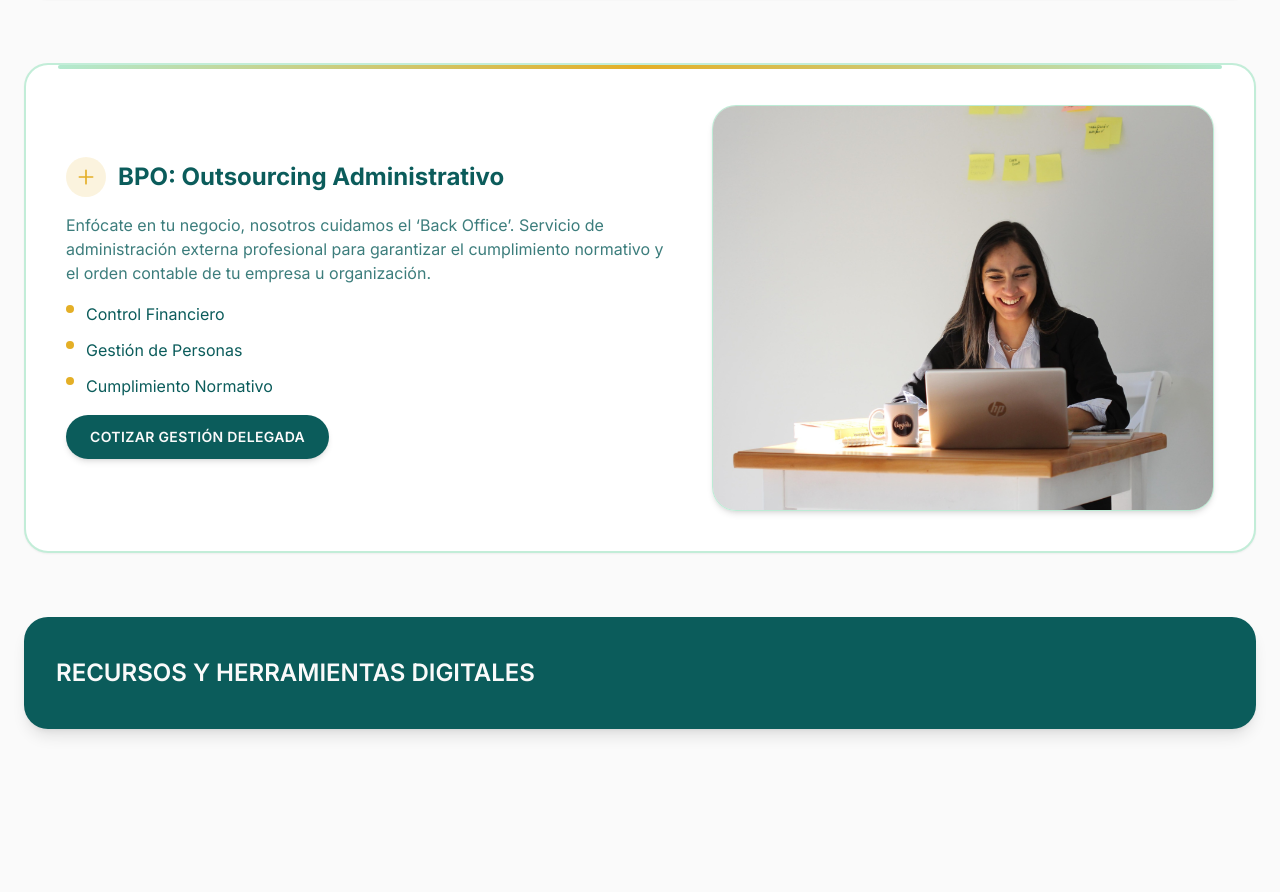
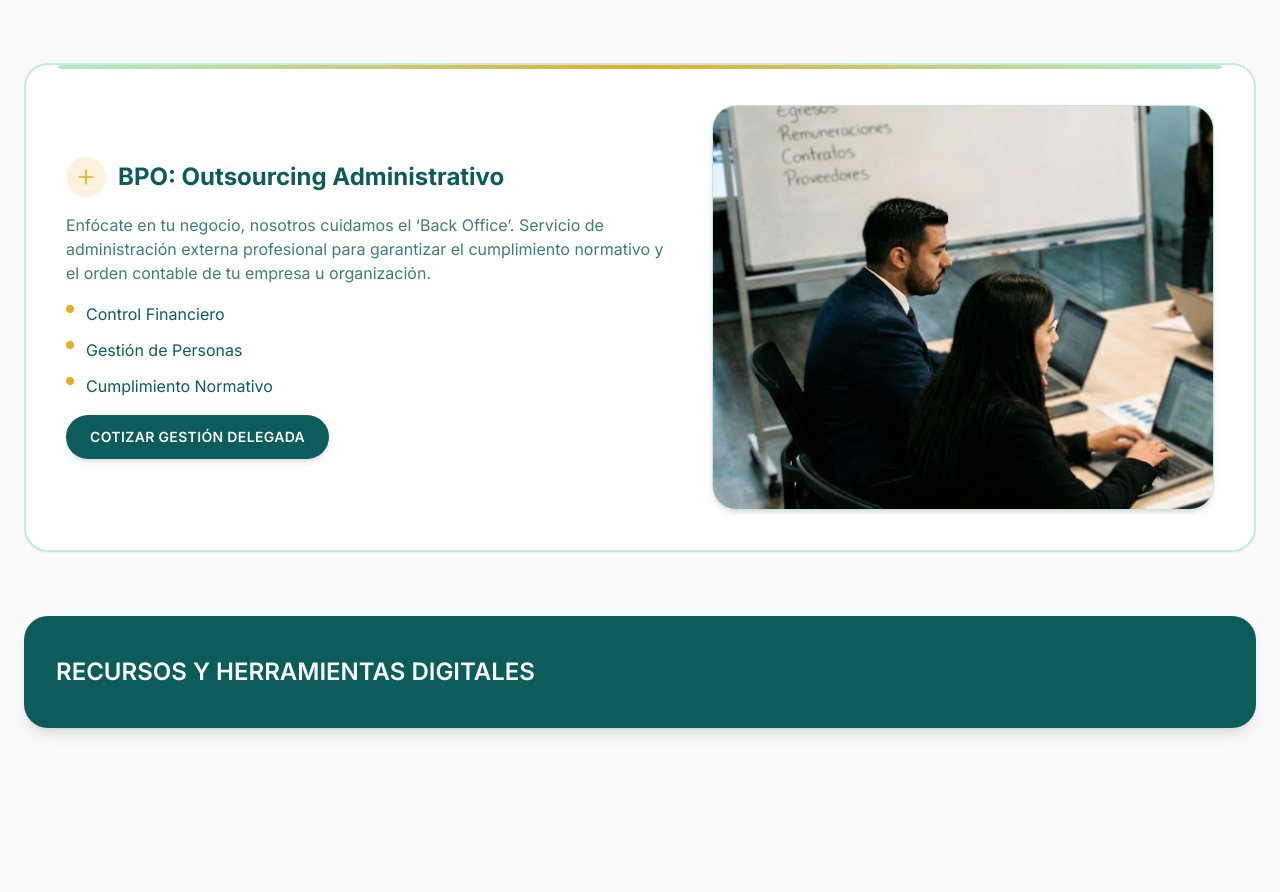
Before and after one commit to medinabenjamin/landing_page_test, a Next.js app: page / in a window 1280 px wide. Shown: the part 1856-2748 px from the top of the page. Built offline with nearby package versions, Linux system fonts and the light colour scheme.

Commit message:
Replace BPO JPG with SVG asset to avoid binary files in PR

```diff
--- a/src/components/ServicesSection.tsx
+++ b/src/components/ServicesSection.tsx
@@ -233,13 +233,13 @@ export default function ServicesSection() {
             </div>
           </div>
           <div className="relative z-10 order-first md:order-last">
-            <div className="overflow-hidden rounded-3xl border border-[#B3E9CF]/80 bg-support/40 shadow-md">
+            <div className="relative aspect-[52/42] w-full overflow-hidden rounded-3xl border border-[#B3E9CF]/80 bg-support/40 shadow-md">
               <Image
-                src="/office-clean.svg"
-                alt="Oficina moderna y ordenada"
-                width={520}
-                height={420}
-                className="h-full w-full object-cover"
+                src="/bpo-team.svg"
+                alt="Equipo de trabajo en reunión administrativa"
+                fill
+                sizes="(min-width: 768px) 40vw, 100vw"
+                className="object-cover"
               />
             </div>
           </div>
```
Also changed, not shown: public/bpo-team.svg (added).
